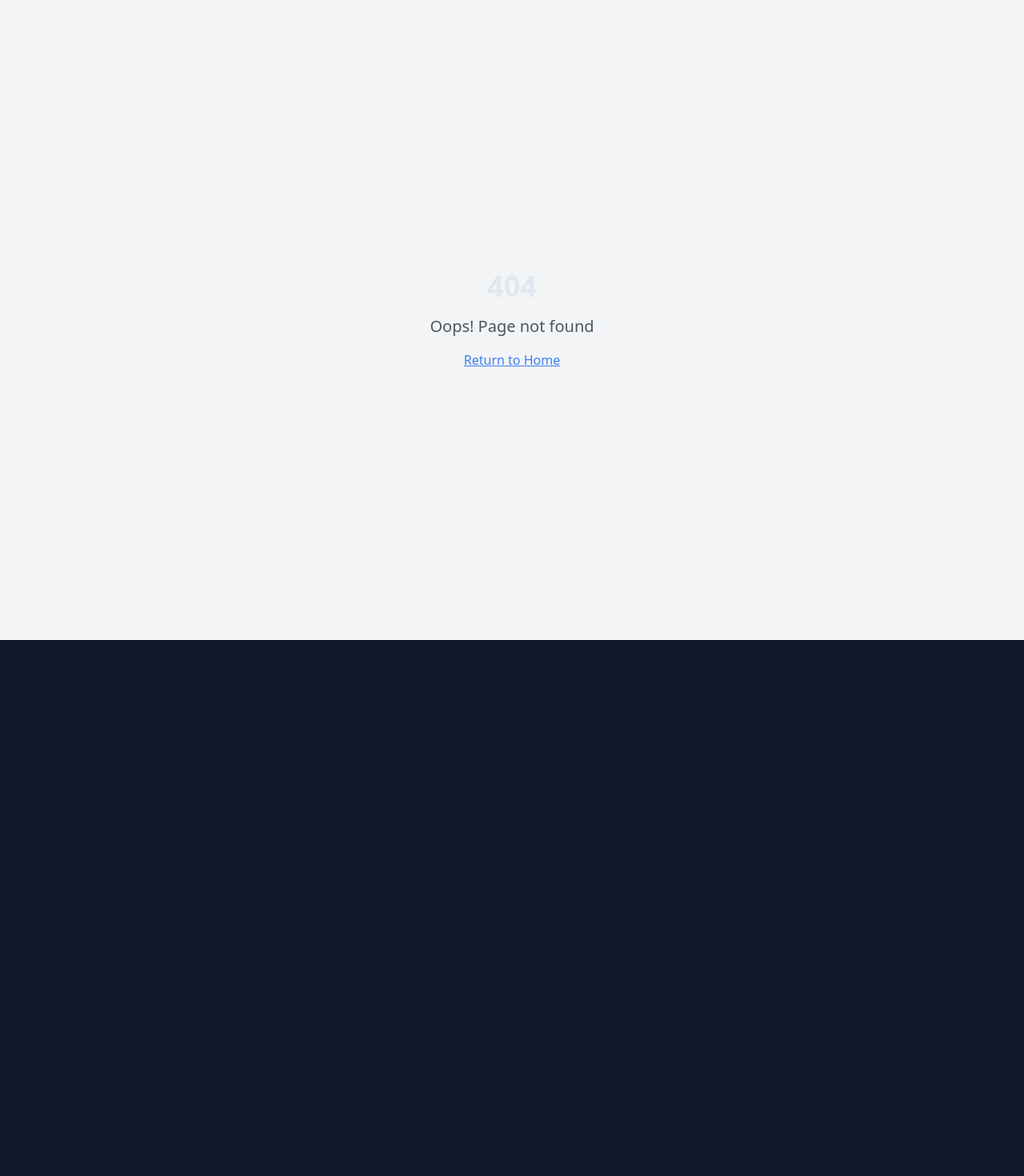
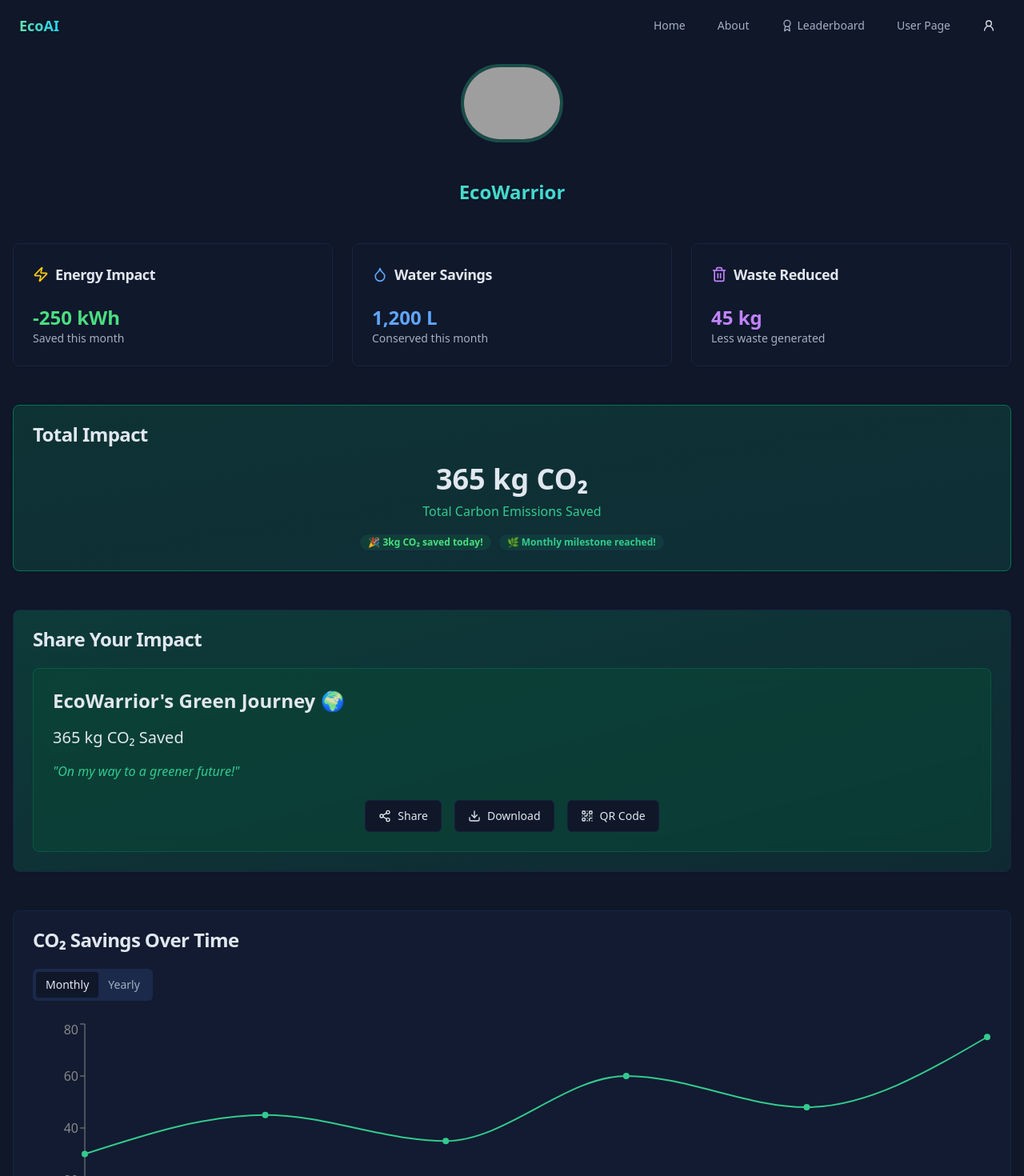
Before and after one commit to AmanSingh007coder/mindful-ai-web, a React (Vite) app: page /user in a window 1280 px wide. Before the commit this address had no page. Shown: the top 1470 px of the page at 80% size. Before the commit the page ends 800 px from the top, so only its background shows below. Built offline with nearby package versions, Linux system fonts and the light colour scheme; grey boxes are pictures that could not be loaded.

Commit message:
feat: Implement sticky navbar and user page
- Added sticky navbar to all pages.
- Implemented user page with navigation.
- Added smooth glowing hover effects to navbar items.
- Ensured navigation to About and UserPage sections.

```diff
--- a/src/App.tsx
+++ b/src/App.tsx
@@ -6,6 +6,7 @@ import { QueryClient, QueryClientProvider } from "@tanstack/react-query";
 import { BrowserRouter, Routes, Route } from "react-router-dom";
 import Index from "./pages/Index";
 import Leaderboard from "./pages/Leaderboard";
+import UserPage from "./pages/UserPage";
 import NotFound from "./pages/NotFound";
 
 const queryClient = new QueryClient();
@@ -19,7 +20,7 @@ const App = () => (
         <Routes>
           <Route path="/" element={<Index />} />
           <Route path="/leaderboard" element={<Leaderboard />} />
-          {/* ADD ALL CUSTOM ROUTES ABOVE THE CATCH-ALL "*" ROUTE */}
+          <Route path="/user" element={<UserPage />} />
           <Route path="*" element={<NotFound />} />
         </Routes>
       </BrowserRouter>
--- a/src/components/Navbar.tsx
+++ b/src/components/Navbar.tsx
@@ -16,6 +16,13 @@ const Navbar = () => {
     return () => window.removeEventListener('scroll', handleScroll);
   }, []);
 
+  const scrollToSection = (id: string) => {
+    const element = document.getElementById(id);
+    if (element) {
+      element.scrollIntoView({ behavior: 'smooth' });
+    }
+  };
+
   return (
     <nav className={`fixed top-0 left-0 right-0 z-50 transition-all duration-300 ${scrolled ? 'bg-background/95 backdrop-blur-md shadow-md' : 'bg-transparent'}`}>
       <div className="container mx-auto px-4 md:px-6">
@@ -27,6 +34,29 @@ const Navbar = () => {
             </Link>
           </div>
 
+          {/* Desktop menu */}
+          <div className="hidden md:flex items-center space-x-4">
+            <Link to="/" className="text-sm font-medium text-muted-foreground hover:text-foreground transition-colors duration-300 glow-effect px-3 py-2">
+              Home
+            </Link>
+            <button
+              onClick={() => scrollToSection('about')}
+              className="text-sm font-medium text-muted-foreground hover:text-foreground transition-colors duration-300 glow-effect px-3 py-2"
+            >
+              About
+            </button>
+            <Link to="/leaderboard" className="text-sm font-medium text-muted-foreground hover:text-foreground transition-colors duration-300 glow-effect px-3 py-2 flex items-center">
+              <Award className="h-4 w-4 mr-1" />
+              Leaderboard
+            </Link>
+            <Link to="/user" className="text-sm font-medium text-muted-foreground hover:text-foreground transition-colors duration-300 glow-effect px-3 py-2">
+              User Page
+            </Link>
+            <Button variant="ghost" size="icon" className="glow-effect">
+              <UserRound className="h-5 w-5" />
+            </Button>
+          </div>
+
           {/* Mobile menu button */}
           <div className="flex md:hidden">
             <Button variant="ghost" size="icon" aria-label="Toggle menu">
@@ -35,34 +65,10 @@ const Navbar = () => {
               </svg>
             </Button>
           </div>
-
-          {/* Desktop menu */}
-          <div className="hidden md:flex space-x-4">
-            <NavItem href="/" label="Home" />
-            <NavItem href="#about" label="About" />
-            <NavItem href="/leaderboard" label="Leaderboard" icon={<Award className="h-4 w-4 mr-1" />} />
-            <NavItem href="#user" label="UserPage" />
-            <NavItem href="#login" label="Login" />
-            <Button variant="ghost" size="icon" className="glow-effect">
-              <UserRound className="h-5 w-5" />
-            </Button>
-          </div>
         </div>
       </div>
     </nav>
   );
 };
 
-const NavItem = ({ href, label, icon }: { href: string; label: string; icon?: React.ReactNode }) => {
-  return (
-    <Link
-      to={href}
-      className="text-sm font-medium text-muted-foreground hover:text-foreground transition-colors duration-300 glow-effect px-3 py-2 flex items-center"
-    >
-      {icon}
-      {label}
-    </Link>
-  );
-};
-
 export default Navbar;
--- /dev/null
+++ b/src/pages/UserPage.tsx
@@ -0,0 +1,205 @@
+
+import { useState } from 'react';
+import Navbar from "@/components/Navbar";
+import {
+  Card,
+  CardContent,
+  CardHeader,
+  CardTitle,
+} from "@/components/ui/card";
+import { Badge } from "@/components/ui/badge";
+import { Button } from "@/components/ui/button";
+import { Tabs, TabsContent, TabsList, TabsTrigger } from "@/components/ui/tabs";
+import { Zap, Droplet, Trash2, Share2, Download, QrCode } from "lucide-react";
+import { LineChart, Line, XAxis, YAxis, Tooltip, ResponsiveContainer } from 'recharts';
+
+// Mock data for the chart
+const mockData = [
+  { month: 'Jan', co2: 30 },
+  { month: 'Feb', co2: 45 },
+  { month: 'Mar', co2: 35 },
+  { month: 'Apr', co2: 60 },
+  { month: 'May', co2: 48 },
+  { month: 'Jun', co2: 75 },
+];
+
+const UserPage = () => {
+  const [selectedCategory, setSelectedCategory] = useState('all');
+
+  return (
+    <div className="min-h-screen bg-background">
+      <Navbar />
+      <main className="container mx-auto px-4 pt-20 pb-12">
+        {/* Profile Header */}
+        <div className="mb-12 text-center">
+          <div className="relative w-32 h-32 mx-auto mb-4">
+            <img
+              src="/placeholder.svg"
+              alt="Profile"
+              className="rounded-full border-4 border-eco-400/30"
+            />
+          </div>
+          <h1 className="text-2xl font-bold gradient-text mb-2">EcoWarrior</h1>
+        </div>
+
+        {/* Impact Summary Section */}
+        <div className="grid gap-6 md:grid-cols-2 lg:grid-cols-3 mb-12">
+          <Card className="bg-card/50 backdrop-blur">
+            <CardHeader>
+              <CardTitle className="text-lg flex items-center gap-2">
+                <Zap className="h-5 w-5 text-yellow-400" />
+                Energy Impact
+              </CardTitle>
+            </CardHeader>
+            <CardContent>
+              <p className="text-2xl font-bold text-green-400">-250 kWh</p>
+              <p className="text-sm text-muted-foreground">Saved this month</p>
+            </CardContent>
+          </Card>
+
+          <Card className="bg-card/50 backdrop-blur">
+            <CardHeader>
+              <CardTitle className="text-lg flex items-center gap-2">
+                <Droplet className="h-5 w-5 text-blue-400" />
+                Water Savings
+              </CardTitle>
+            </CardHeader>
+            <CardContent>
+              <p className="text-2xl font-bold text-blue-400">1,200 L</p>
+              <p className="text-sm text-muted-foreground">Conserved this month</p>
+            </CardContent>
+          </Card>
+
+          <Card className="bg-card/50 backdrop-blur">
+            <CardHeader>
+              <CardTitle className="text-lg flex items-center gap-2">
+                <Trash2 className="h-5 w-5 text-purple-400" />
+                Waste Reduced
+              </CardTitle>
+            </CardHeader>
+            <CardContent>
+              <p className="text-2xl font-bold text-purple-400">45 kg</p>
+              <p className="text-sm text-muted-foreground">Less waste generated</p>
+            </CardContent>
+          </Card>
+        </div>
+
+        {/* Eco-Saver Stats */}
+        <Card className="mb-12 bg-gradient-to-br from-eco-900/50 to-eco-800/30 backdrop-blur border-eco-700">
+          <CardHeader>
+            <CardTitle>Total Impact</CardTitle>
+          </CardHeader>
+          <CardContent>
+            <div className="text-center">
+              <h3 className="text-4xl font-bold text-gradient mb-2">365 kg CO₂</h3>
+              <p className="text-eco-400">Total Carbon Emissions Saved</p>
+              <div className="mt-4 flex flex-wrap gap-2 justify-center">
+                <Badge variant="outline" className="bg-green-500/10 text-green-400">
+                  🎉 3kg CO₂ saved today!
+                </Badge>
+                <Badge variant="outline" className="bg-eco-500/10 text-eco-400">
+                  🌿 Monthly milestone reached!
+                </Badge>
+              </div>
+            </div>
+          </CardContent>
+        </Card>
+
+        {/* Eco Card */}
+        <Card className="mb-12 bg-gradient-to-br from-eco-800/50 to-eco-900/30 backdrop-blur">
+          <CardHeader>
+            <CardTitle>Share Your Impact</CardTitle>
+          </CardHeader>
+          <CardContent>
+            <div className="p-6 border border-eco-700/50 rounded-lg bg-eco-900/50 backdrop-blur">
+              <h3 className="text-2xl font-bold text-gradient mb-4">EcoWarrior's Green Journey 🌍</h3>
+              <p className="text-xl mb-4">365 kg CO₂ Saved</p>
+              <p className="text-eco-400 italic">"On my way to a greener future!"</p>
+              <div className="mt-6 flex gap-4 justify-center">
+                <Button variant="outline" className="gap-2">
+                  <Share2 className="h-4 w-4" />
+                  Share
+                </Button>
+                <Button variant="outline" className="gap-2">
+                  <Download className="h-4 w-4" />
+                  Download
+                </Button>
+                <Button variant="outline" className="gap-2">
+                  <QrCode className="h-4 w-4" />
+                  QR Code
+                </Button>
+              </div>
+            </div>
+          </CardContent>
+        </Card>
+
+        {/* Progress Graph */}
+        <Card className="mb-12">
+          <CardHeader>
+            <CardTitle>CO₂ Savings Over Time</CardTitle>
+          </CardHeader>
+          <CardContent>
+            <Tabs defaultValue="monthly" className="w-full">
+              <TabsList className="mb-4">
+                <TabsTrigger value="monthly">Monthly</TabsTrigger>
+                <TabsTrigger value="yearly">Yearly</TabsTrigger>
+              </TabsList>
+              <TabsContent value="monthly" className="h-[300px]">
+                <ResponsiveContainer width="100%" height="100%">
+                  <LineChart data={mockData}>
+                    <XAxis dataKey="month" stroke="#888888" />
+                    <YAxis stroke="#888888" />
+                    <Tooltip />
+                    <Line
+                      type="monotone"
+                      dataKey="co2"
+                      stroke="#34ca8e"
+                      strokeWidth={2}
+                      dot={{ fill: "#34ca8e" }}
+                    />
+                  </LineChart>
+                </ResponsiveContainer>
+              </TabsContent>
+              <TabsContent value="yearly" className="h-[300px]">
+                <ResponsiveContainer width="100%" height="100%">
+                  <LineChart data={mockData}>
+                    <XAxis dataKey="month" stroke="#888888" />
+                    <YAxis stroke="#888888" />
+                    <Tooltip />
+                    <Line
+                      type="monotone"
+                      dataKey="co2"
+                      stroke="#34ca8e"
+                      strokeWidth={2}
+                      dot={{ fill: "#34ca8e" }}
+                    />
+                  </LineChart>
+                </ResponsiveContainer>
+              </TabsContent>
+            </Tabs>
+          </CardContent>
+        </Card>
+
+        {/* Footer Quote */}
+        <div className="text-center">
+          <p className="text-lg font-medium text-eco-400 mb-4">
+            "Small steps = Big change"
+          </p>
+          <div className="flex justify-center gap-4">
+            <Button variant="ghost" size="sm">
+              Twitter
+            </Button>
+            <Button variant="ghost" size="sm">
+              LinkedIn
+            </Button>
+            <Button variant="ghost" size="sm">
+              Facebook
+            </Button>
+          </div>
+        </div>
+      </main>
+    </div>
+  );
+};
+
+export default UserPage;
```
